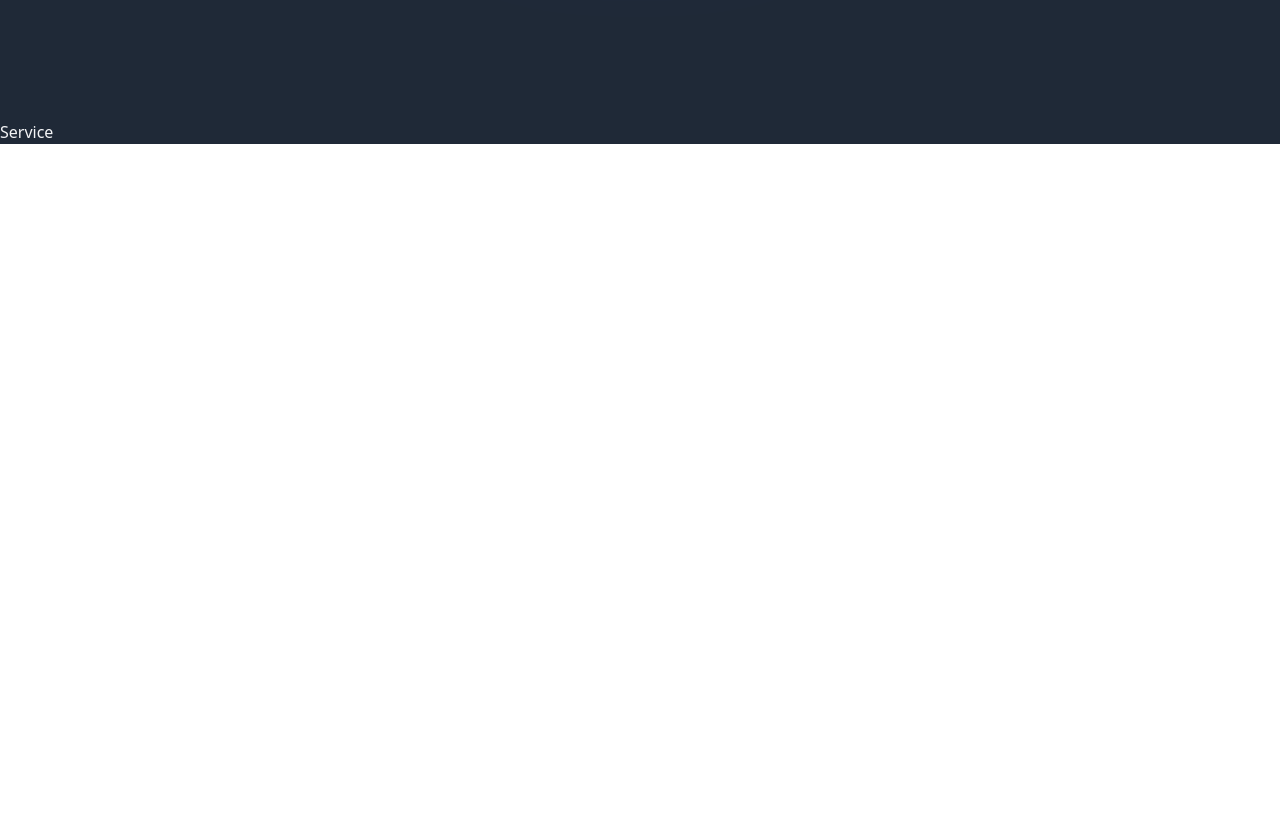
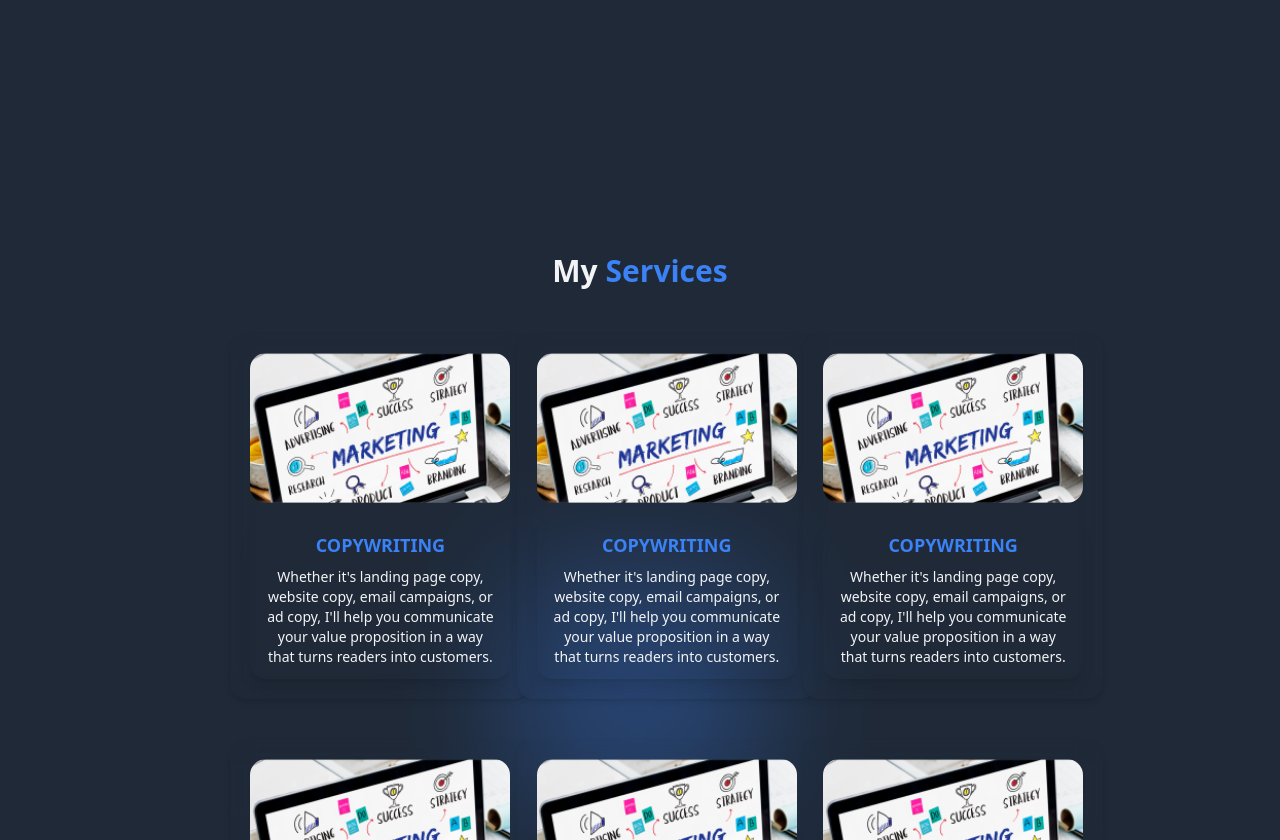
Before and after one commit to Harziz712/my-portfolio, a Next.js app: page / in a window 1280 px wide. Shown: the part 1960-2800 px from the top of the page. Before the commit the page ends 2104 px from the top, so only its background shows below. Built offline with nearby package versions, Linux system fonts and the light colour scheme.

Commit message:
Add: service page

```diff
--- a/app/assets/images.tsx
+++ b/app/assets/images.tsx
@@ -1,6 +1,7 @@
 import milkyway from "./milky-way.png"
 import profileImag from "./profileImg.jpg"
+import marketing from "./marketing.png"
 
 export const Images  = {
-    milkyway, profileImag
+    milkyway, profileImag ,marketing
 }
--- a/app/components/ui/nav-links.tsx
+++ b/app/components/ui/nav-links.tsx
@@ -6,8 +6,8 @@ const NavLinks = () => {
     <div className="sm: grid md:flex justify-between items-center p-4 gap-8 ">
       <Link href="#home">Home</Link>
       <Link href="#about">About</Link>
+      <Link href="#service">Services</Link>
       <Link href="#testiomonial">Testimonial</Link>
-      <Link href="#blog">Blog</Link>
       <Link href="#newsletter">Newsletters</Link>
     </div>
   )
--- a/app/components/ui/ui.tsx
+++ b/app/components/ui/ui.tsx
@@ -2,6 +2,9 @@ import React from 'react'
 import { Button } from './button'
 import styles from "../../Button.module.css";
 import { Images } from '@/app/assets/images'
+import { Card } from './card';
+import Image from 'next/image';
+import { Services } from '@/app/data/data';
 
 
 
@@ -35,3 +38,37 @@ export const Milkyway = () => {
     <div className='w-full py-[5%] h-[60vh]' ><img src={Images.milkyway.src} alt="milkyway" /> </div>
  )
 }
+export const TitleText =({title,  children,}: {children?: React.ReactNode, title: string }) => {
+  return (
+    <div className="text-primary text-[30px] font-[700]"><span className='text-accent'>{children}</span> {title}</div>
+  )
+}
+
+export const ServiceBox = () => {
+  return (
+<>
+ {Services.map((service) => (
+      <Glassmorphism className="w-[300px]  p-0 rounded-2xl  shadow-md  overflow-hidden">
+      <div className="flex flex-col items-center gap-4 p-5">
+    <div className="w-full h-[150px] overflow-hidden rounded-2xl">
+      <Image
+        src={service.image}
+        alt="service1"
+        className="w-full h-full object-cover"
+      />
+    </div>
+
+    {/* Text Content */}
+
+    <div className="w-full px-4 py-3 inset-1 rounded-2xl shadow-lg text-center space-y-2">
+      <h3 className=" font-semibold text-lg text-primary uppercase">{service.title}</h3>
+      <p className=" text-sm">{service.description}  </p>
+    </div>
+  </div>
+  </Glassmorphism>
+
+  ))}
+  </>
+
+  )
+}
--- /dev/null
+++ b/app/data/data.ts
@@ -0,0 +1,10 @@
+import { Images } from "../assets/images";
+
+export const Services = [
+    {image: Images.marketing , title: "CopyWriting" ,description:"Whether it's landing page copy, website copy, email campaigns, or ad copy, I'll help you communicate your value proposition in a way that turns readers into customers."},
+    {image: Images.marketing , title: "CopyWriting" ,description:"Whether it's landing page copy, website copy, email campaigns, or ad copy, I'll help you communicate your value proposition in a way that turns readers into customers."},
+    {image: Images.marketing , title: "CopyWriting" ,description:"Whether it's landing page copy, website copy, email campaigns, or ad copy, I'll help you communicate your value proposition in a way that turns readers into customers."},
+    {image: Images.marketing , title: "CopyWriting" ,description:"Whether it's landing page copy, website copy, email campaigns, or ad copy, I'll help you communicate your value proposition in a way that turns readers into customers."},
+    {image: Images.marketing , title: "CopyWriting" ,description:"Whether it's landing page copy, website copy, email campaigns, or ad copy, I'll help you communicate your value proposition in a way that turns readers into customers."},
+    {image: Images.marketing , title: "CopyWriting" ,description:"Whether it's landing page copy, website copy, email campaigns, or ad copy, I'll help you communicate your value proposition in a way that turns readers into customers."}
+]
--- a/app/pages/service.tsx
+++ b/app/pages/service.tsx
@@ -1,8 +1,16 @@
 import React from 'react'
+import { BgBlur, ServiceBox, TitleText } from '../components/ui/ui'
 
 const Service = () => {
   return (
-    <div>Service</div>
+<div id="service" className="h-auto min-h-screen w-full px-5 md:px-[10%] py-[10%] relative flex flex-col items-center ">
+  <BgBlur className="left-[40%] top-[40%] z-0 absolute" />
+  <TitleText title='Services' >My</TitleText>
+  <div className="grid grid-cols-1 sm:grid-cols-2 lg:grid-cols-3 gap-10 w-full pt-10 px-[10%]">
+    <ServiceBox/>
+
+  </div>
+</div>
   )
 }
 
```
Also changed, not shown: app/assets/marketing.png (added).
